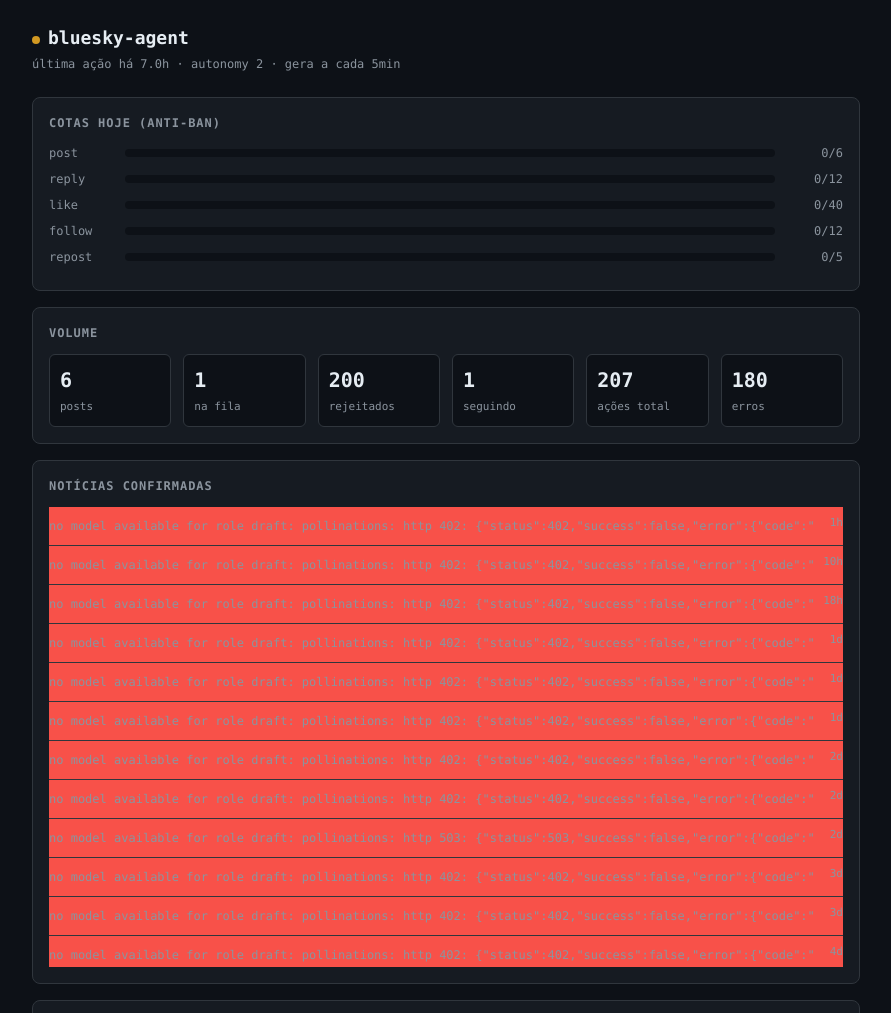
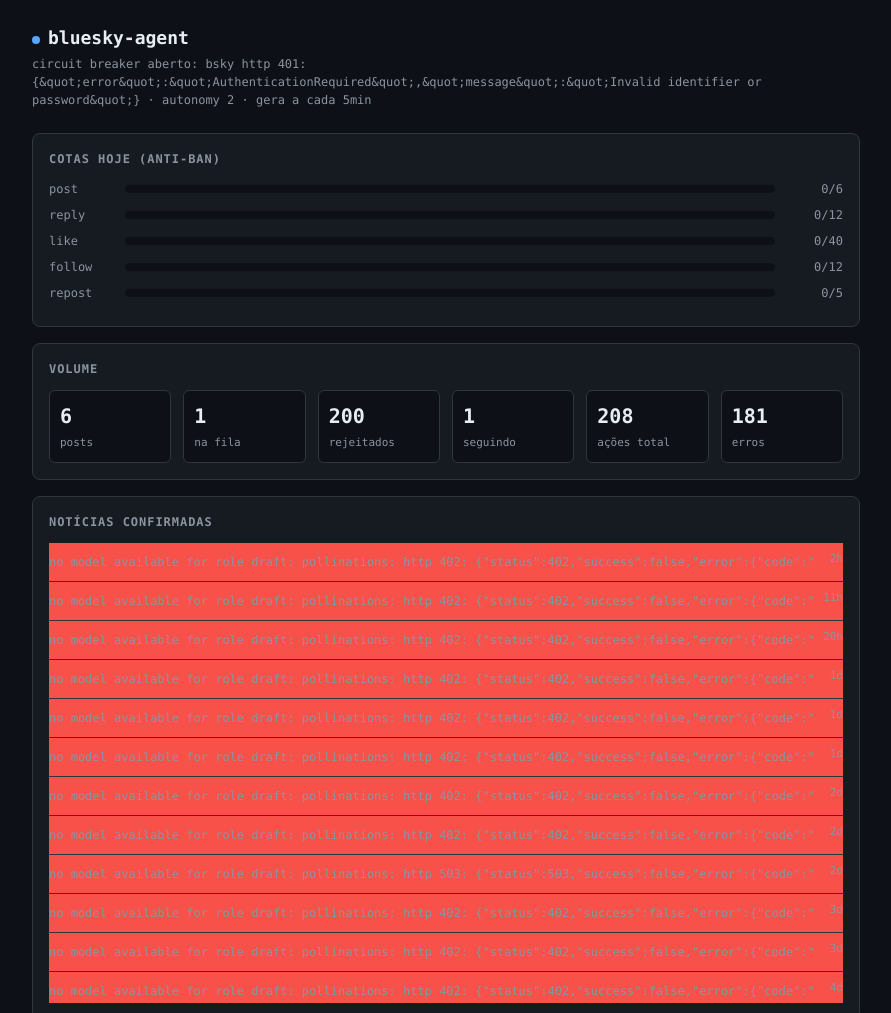
Before and after one commit to LH434534/bluesky-agent, a plain HTML site: page docs/index.html in a window 1280 px wide. Shown: the top 1013 px of the page, without its empty margins (194-1085 px from the left). Drawn offline with Linux system fonts and the light colour scheme.

Commit message:
site: dashboard [skip ci]

```diff
--- a/docs/index.html
+++ b/docs/index.html
@@ -46,8 +46,8 @@ code{background:#0d1117;padding:2px 5px;border-radius:4px;font-size:12px}
 </style>
 </head>
 <body><div class="wrap">
-<h1><span class="dot warn"></span>bluesky-agent</h1>
-<div class="sub">última ação há 7.0h · autonomy 2 · gera a cada 5min</div>
+<h1><span class="dot paused"></span>bluesky-agent</h1>
+<div class="sub">circuit breaker aberto: bsky http 401: {&amp;quot;error&amp;quot;:&amp;quot;AuthenticationRequired&amp;quot;,&amp;quot;message&amp;quot;:&amp;quot;Invalid identifier or password&amp;quot;} · autonomy 2 · gera a cada 5min</div>
 
 <div class="card">
 <h2>Cotas hoje (anti-ban)</h2>
@@ -85,16 +85,16 @@ code{background:#0d1117;padding:2px 5px;border-radius:4px;font-size:12px}
 <div class="stat"><b>1</b><span>na fila</span></div>
 <div class="stat"><b>200</b><span>rejeitados</span></div>
 <div class="stat"><b>1</b><span>seguindo</span></div>
-<div class="stat"><b>207</b><span>ações total</span></div>
-<div class="stat"><b>180</b><span>erros</span></div>
+<div class="stat"><b>208</b><span>ações total</span></div>
+<div class="stat"><b>181</b><span>erros</span></div>
 </div>
 </div>
 
 <div class="card">
 <h2>Notícias confirmadas</h2>
-<ul class="feed"><li class="bad"><b></b><span class="t">1h</span><div class="d">no model available for role draft: pollinations: http 402: {&quot;status&quot;:402,&quot;success&quot;:false,&quot;error&quot;:{&quot;code&quot;:&quot</div><div class="d"></div></li>
-<li class="bad"><b></b><span class="t">10h</span><div class="d">no model available for role draft: pollinations: http 402: {&quot;status&quot;:402,&quot;success&quot;:false,&quot;error&quot;:{&quot;code&quot;:&quot</div><div class="d"></div></li>
-<li class="bad"><b></b><span class="t">18h</span><div class="d">no model available for role draft: pollinations: http 402: {&quot;status&quot;:402,&quot;success&quot;:false,&quot;error&quot;:{&quot;code&quot;:&quot</div><div class="d"></div></li>
+<ul class="feed"><li class="bad"><b></b><span class="t">2h</span><div class="d">no model available for role draft: pollinations: http 402: {&quot;status&quot;:402,&quot;success&quot;:false,&quot;error&quot;:{&quot;code&quot;:&quot</div><div class="d"></div></li>
+<li class="bad"><b></b><span class="t">11h</span><div class="d">no model available for role draft: pollinations: http 402: {&quot;status&quot;:402,&quot;success&quot;:false,&quot;error&quot;:{&quot;code&quot;:&quot</div><div class="d"></div></li>
+<li class="bad"><b></b><span class="t">20h</span><div class="d">no model available for role draft: pollinations: http 402: {&quot;status&quot;:402,&quot;success&quot;:false,&quot;error&quot;:{&quot;code&quot;:&quot</div><div class="d"></div></li>
 <li class="bad"><b></b><span class="t">1d</span><div class="d">no model available for role draft: pollinations: http 402: {&quot;status&quot;:402,&quot;success&quot;:false,&quot;error&quot;:{&quot;code&quot;:&quot</div><div class="d"></div></li>
 <li class="bad"><b></b><span class="t">1d</span><div class="d">no model available for role draft: pollinations: http 402: {&quot;status&quot;:402,&quot;success&quot;:false,&quot;error&quot;:{&quot;code&quot;:&quot</div><div class="d"></div></li>
 <li class="bad"><b></b><span class="t">1d</span><div class="d">no model available for role draft: pollinations: http 402: {&quot;status&quot;:402,&quot;success&quot;:false,&quot;error&quot;:{&quot;code&quot;:&quot</div><div class="d"></div></li>
@@ -138,16 +138,16 @@ code{background:#0d1117;padding:2px 5px;border-radius:4px;font-size:12px}
 <li class="bad"><b>post</b><span class="t">39d</span><div class="d">waiting for peak</div></li>
 <li class="bad"><b>post</b><span class="t">39d</span><div class="d">waiting for peak</div></li>
 <li class="ok"><b>like → @abdulelsayed.bsky.social</b><span class="t">39d</span><div class="d"></div></li>
-<li class="ok"><b>post</b><span class="t">39d</span><div class="d">Um sistema simples não tem ponto único de falha, nem lógica que suga CPU, nem firmware que corra vulnerável. O roteador de 3 portas de 1997 ainda entrega 99,9 % uptime; a nuvem de </div></li>
-<li class="ok"><b>like → @bloomberg.com</b><span class="t">39d</span><div class="d"></div></li>
+<li class="ok"><b>post</b><span class="t">40d</span><div class="d">Um sistema simples não tem ponto único de falha, nem lógica que suga CPU, nem firmware que corra vulnerável. O roteador de 3 portas de 1997 ainda entrega 99,9 % uptime; a nuvem de </div></li>
+<li class="ok"><b>like → @bloomberg.com</b><span class="t">40d</span><div class="d"></div></li>
 <li class="bad"><b>post</b><span class="t">40d</span><div class="d">waiting for peak</div></li>
 <li class="bad"><b>post</b><span class="t">40d</span><div class="d">waiting for peak</div></li>
 <li class="ok"><b>like → @bloomberg.com</b><span class="t">40d</span><div class="d"></div></li>
 <li class="bad"><b>post</b><span class="t">40d</span><div class="d">waiting for peak</div></li>
 <li class="ok"><b>like → @radiomotostorie.bsky.social</b><span class="t">40d</span><div class="d"></div></li>
 <li class="ok"><b>post</b><span class="t">40d</span><div class="d">Três sauditas foram mortos em ataque dos houthis no aeroporto de Riade, alegação dos houthis. Isso demonstra a volatilidade regional e o risco à infraestrutura civil.</div></li>
-<li class="ok"><b>post</b><span class="t">40d</span><div class="d">3h da manhã, 100ml de café, 27mm de broca de 1,6cm. Coloquei 2m de cabo RJ45 num duto de PVC sem luz. Torque 0,8Nm na placa, uso régua de dobras. Falha: fio queimou. Substituí‑o po</div></li>
-<li class="ok"><b>like → @bloomberg.com</b><span class="t">40d</span><div class="d"></div></li>
+<li class="ok"><b>post</b><span class="t">41d</span><div class="d">3h da manhã, 100ml de café, 27mm de broca de 1,6cm. Coloquei 2m de cabo RJ45 num duto de PVC sem luz. Torque 0,8Nm na placa, uso régua de dobras. Falha: fio queimou. Substituí‑o po</div></li>
+<li class="ok"><b>like → @bloomberg.com</b><span class="t">41d</span><div class="d"></div></li>
 <li class="bad"><b>post</b><span class="t">41d</span><div class="d">waiting for peak</div></li>
 <li class="ok"><b>like → @sebhasttiao.bsky.social</b><span class="t">41d</span><div class="d"></div></li>
 <li class="ok"><b>like → @radiomotostorie.bsky.social</b><span class="t">41d</span><div class="d"></div></li>
```
